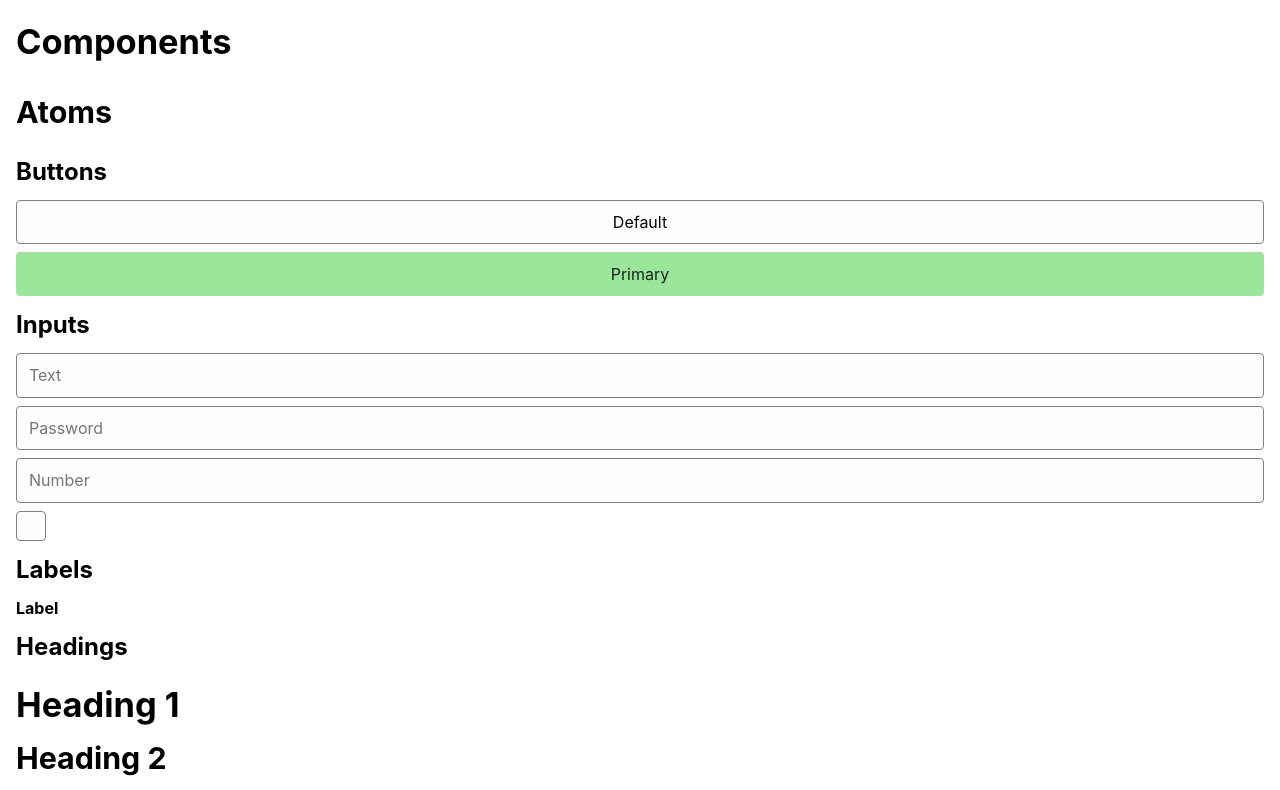
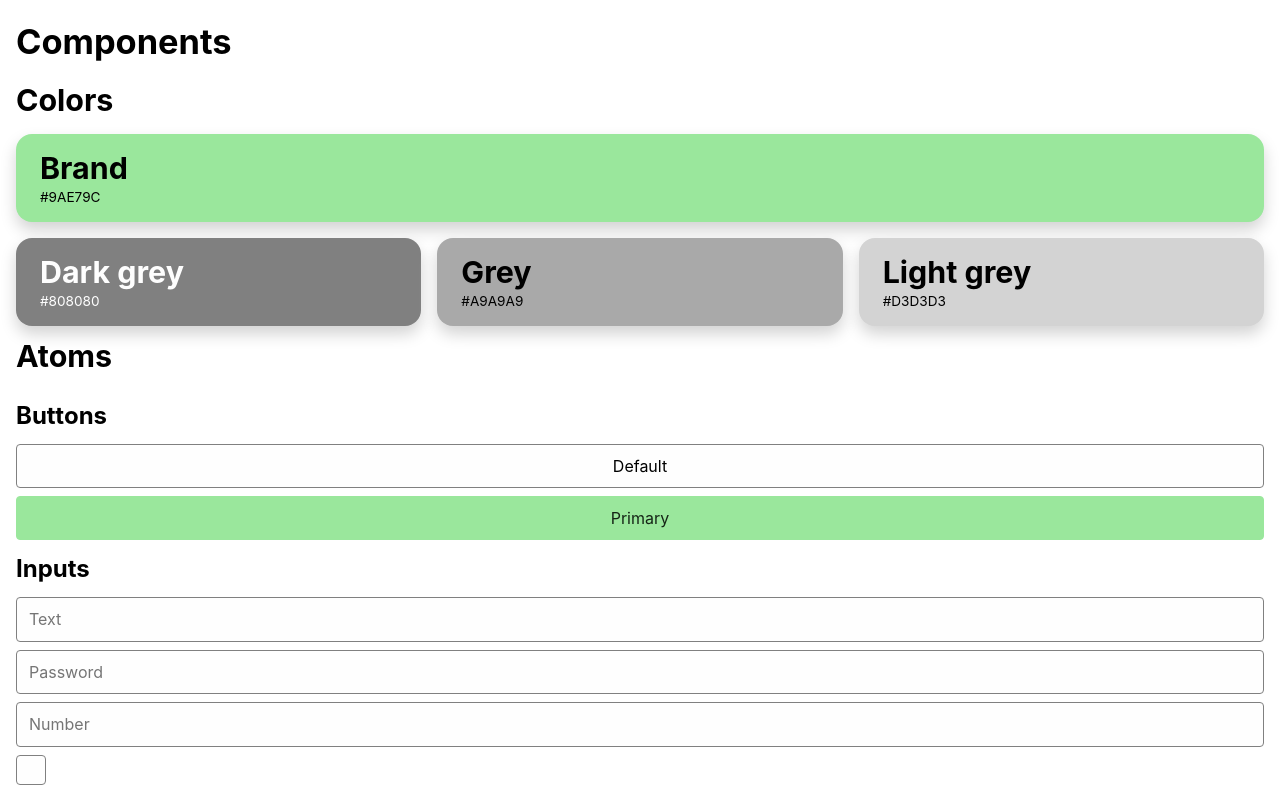
Before and after one commit to fseemann/react-design-system, a React (Create React App) app: page / in a window 1280 px wide. Shown: the top 790 px of the page. Built offline with nearby package versions, Linux system fonts and the light colour scheme.

Commit message:
add card atom

```diff
--- /dev/null
+++ b/src/components/atoms/a-card.css
@@ -0,0 +1,8 @@
+.a-card {
+    background: var(--color-white);
+
+    padding: 1em 1.5em;
+    border-radius: 1em;
+
+    box-shadow: 0 8px 16px var(--color-gray--light);
+}
--- /dev/null
+++ b/src/components/atoms/a-card.js
@@ -0,0 +1,25 @@
+import React, {useMemo} from 'react'
+import PropTypes from 'prop-types'
+import './a-card.css'
+
+ACard.propTypes = {
+  children: PropTypes.arrayOf([PropTypes.element])
+}
+
+function ACard (props) {
+  const style = useMemo(
+    () => props.color && { background: props.color[0], color: props.color[1]},
+    [props.color]
+  )
+
+  return (
+    <div
+      className={'a-card'}
+      style={style}
+    >
+      {props.children}
+    </div>
+  )
+}
+
+export default ACard
--- a/src/components/atoms/a-columns.css
+++ b/src/components/atoms/a-columns.css
@@ -5,6 +5,10 @@
     flex-direction: row;
 
     align-items: center;
+}
+
+.a-columns > * {
+    flex: 1;
 }
 
 .a-columns--is-none {
--- a/src/components/templates/t-components.js
+++ b/src/components/templates/t-components.js
@@ -7,6 +7,9 @@ import AHeading from '../atoms/a-heading'
 import AStack from '../atoms/a-stack'
 import MInput from '../molecules/m-input'
 import MCheckbox from '../molecules/m-checkbox'
+import AHint from '../atoms/a-hint'
+import AColumns from '../atoms/a-columns'
+import ACard from '../atoms/a-card'
 
 export default function TComponents () {
   return (
@@ -16,6 +19,30 @@ export default function TComponents () {
         text={'Components'}
         margin={'large'}
       />
+      <AStack>
+        <AHeading
+          level={2}
+          text={'Colors'}
+        />
+        <ACard color={['#9AE79C']}>
+          <AHeading text={'Brand'} level={2} />
+          <AHint text={'#9AE79C'} />
+        </ACard>
+        <AColumns>
+          <ACard color={['#808080', '#fefefe']}>
+            <AHeading text={'Dark grey'} level={2} className="a-hero__title" />
+            <AHint text={'#808080'} className="a-hero__description" />
+          </ACard>
+          <ACard color={['#A9A9A9']}>
+            <AHeading text={'Grey'} level={2} className="a-hero__title" />
+            <AHint text={'#A9A9A9'} className="a-hero__description" />
+          </ACard>
+          <ACard color={['#D3D3D3']}>
+            <AHeading text={'Light grey'} level={2} className="a-hero__title" />
+            <AHint text={'#D3D3D3'} className="a-hero__description" />
+          </ACard>
+        </AColumns>
+      </AStack>
       <AStack>
         <AHeading
           level={2}
```
